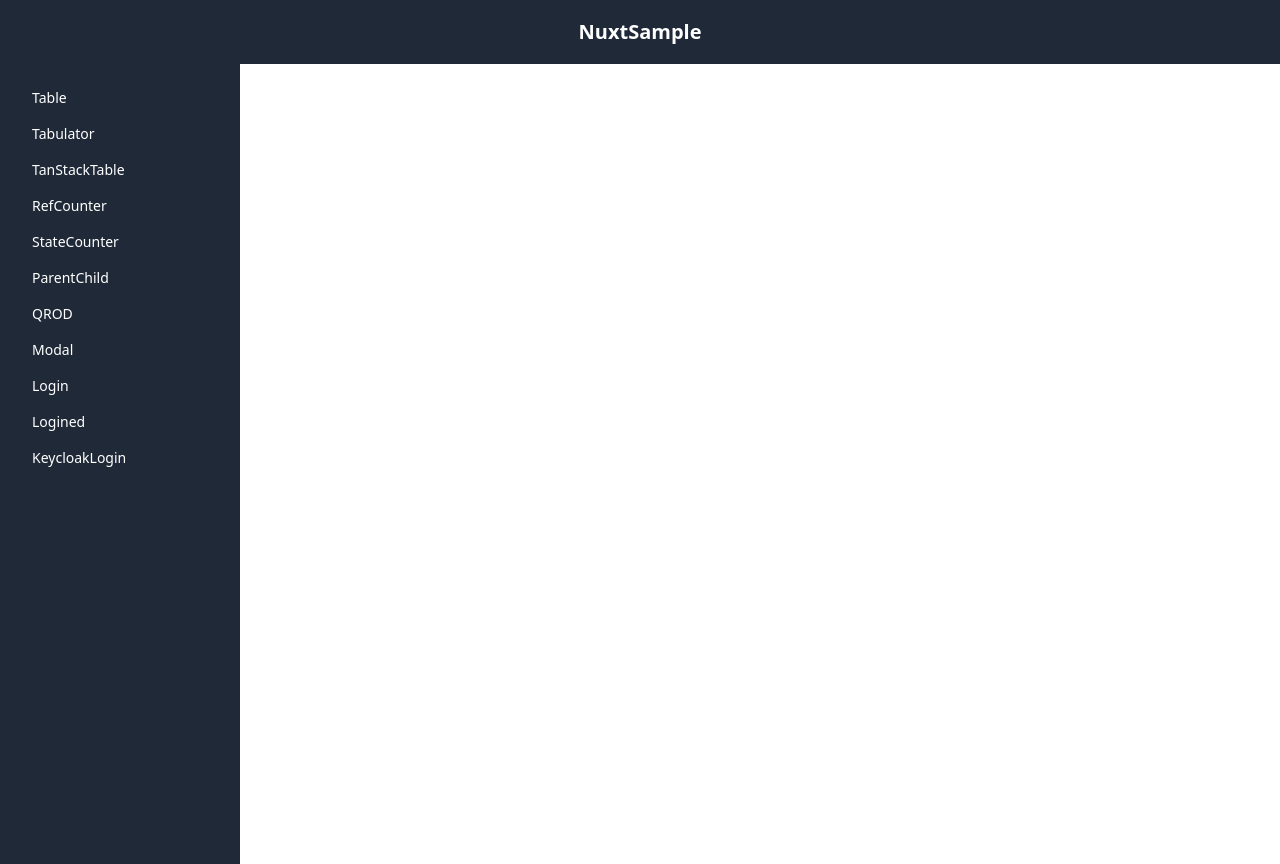
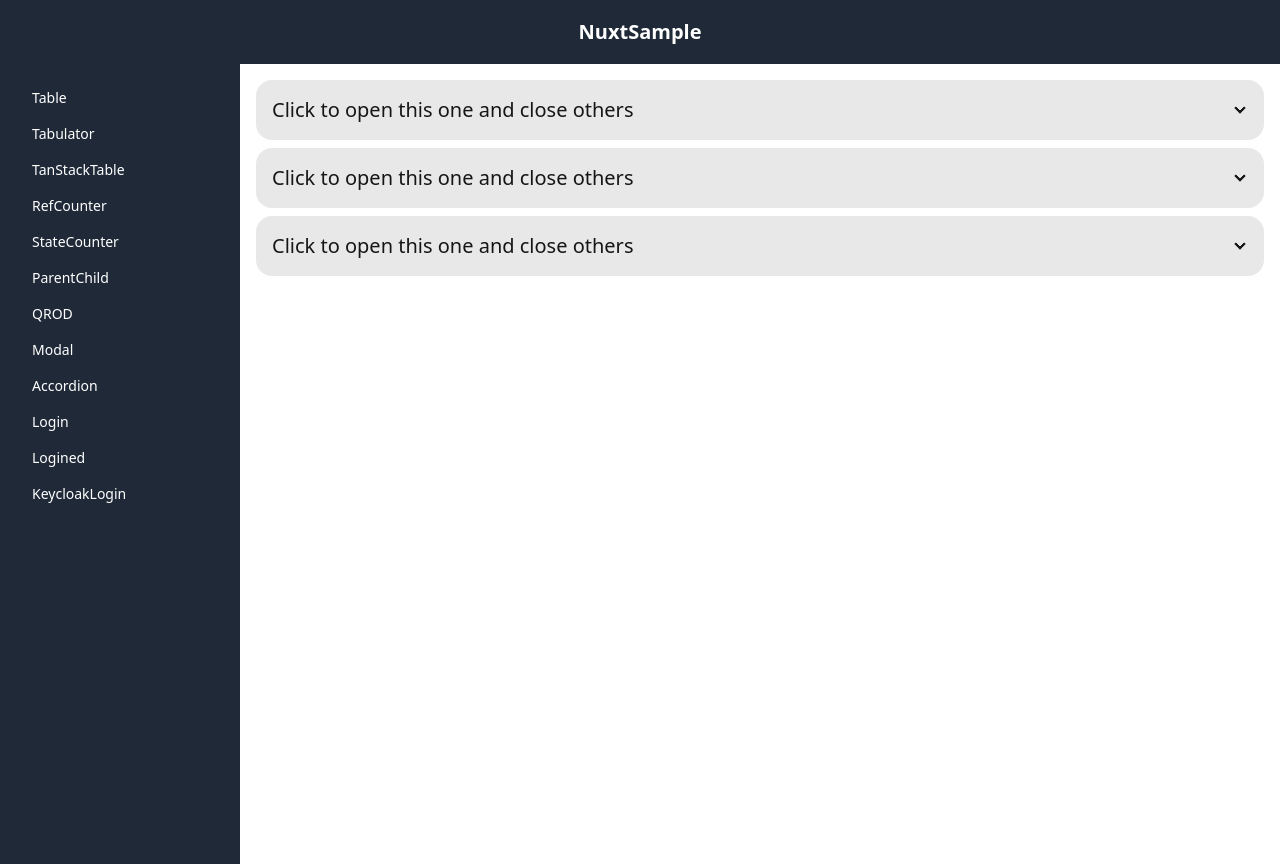
Before and after one commit to alkanoic/AspNetCoreSample, a Nuxt app in the folder src/NuxtSample/: page /accordion in a window 1280 px wide. Built offline with nearby package versions, Linux system fonts and the light colour scheme.

Commit message:
add accordion実装

```diff
--- a/src/NuxtSample/src/components/NavbarMenu.vue
+++ b/src/NuxtSample/src/components/NavbarMenu.vue
@@ -77,6 +77,9 @@
             <NuxtLink to="/modal" @click="closeDrawer">Modal</NuxtLink>
           </li>
           <li class="menu-item">
+            <NuxtLink to="/accordion" @click="closeDrawer">Accordion</NuxtLink>
+          </li>
+          <li class="menu-item">
             <NuxtLink to="/login" @click="closeDrawer">Login</NuxtLink>
           </li>
           <li class="menu-item">
--- /dev/null
+++ b/src/NuxtSample/src/pages/accordion.vue
@@ -0,0 +1,25 @@
+<template>
+  <div>
+    <div
+      v-for="(item, index) in items"
+      :key="index"
+      class="collapse collapse-arrow bg-base-200"
+      :class="{ 'mt-2': index >= 1 }"
+    >
+      <input type="checkbox" />
+      <div class="collapse-title text-xl font-medium">
+        Click to open this one and close others
+      </div>
+      <div class="collapse-content">
+        <p>{{ item.content }}</p>
+      </div>
+    </div>
+  </div>
+</template>
+<script setup lang="ts">
+  const items = ref([
+    { content: "hello1" },
+    { content: "hello2" },
+    { content: "hello3" },
+  ]);
+</script>
```
